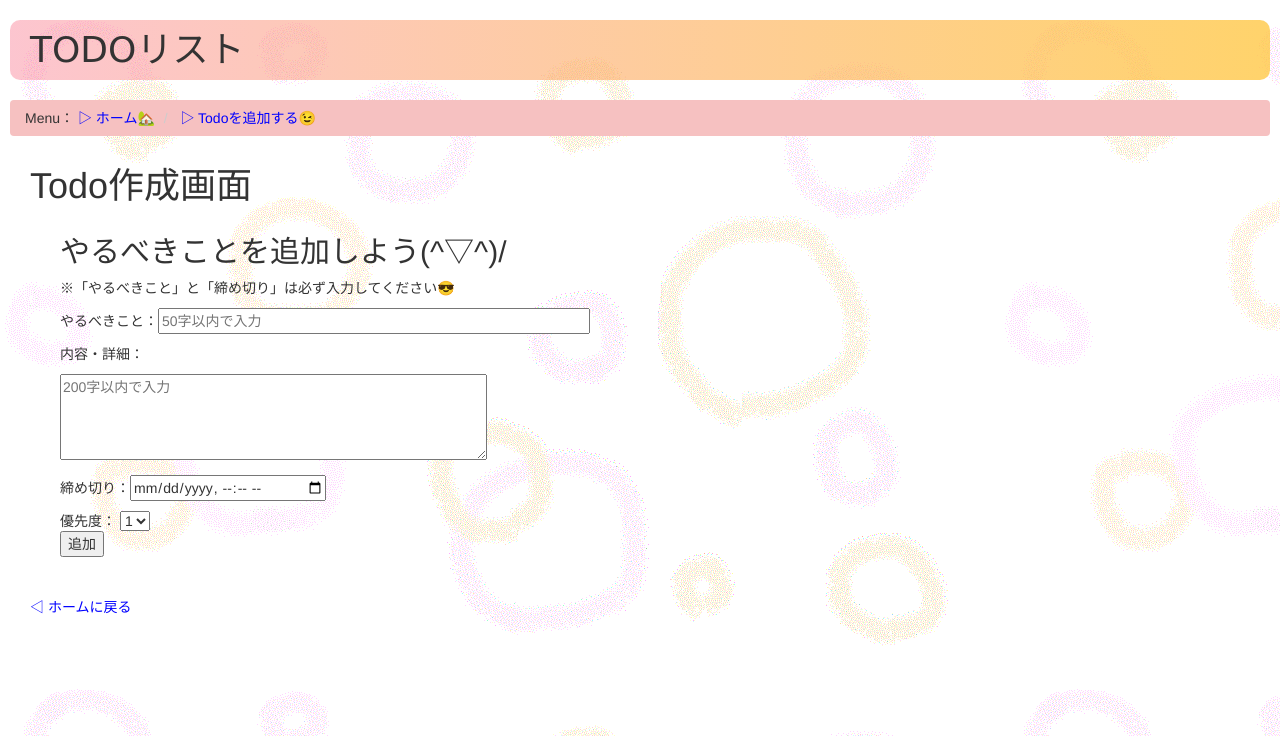
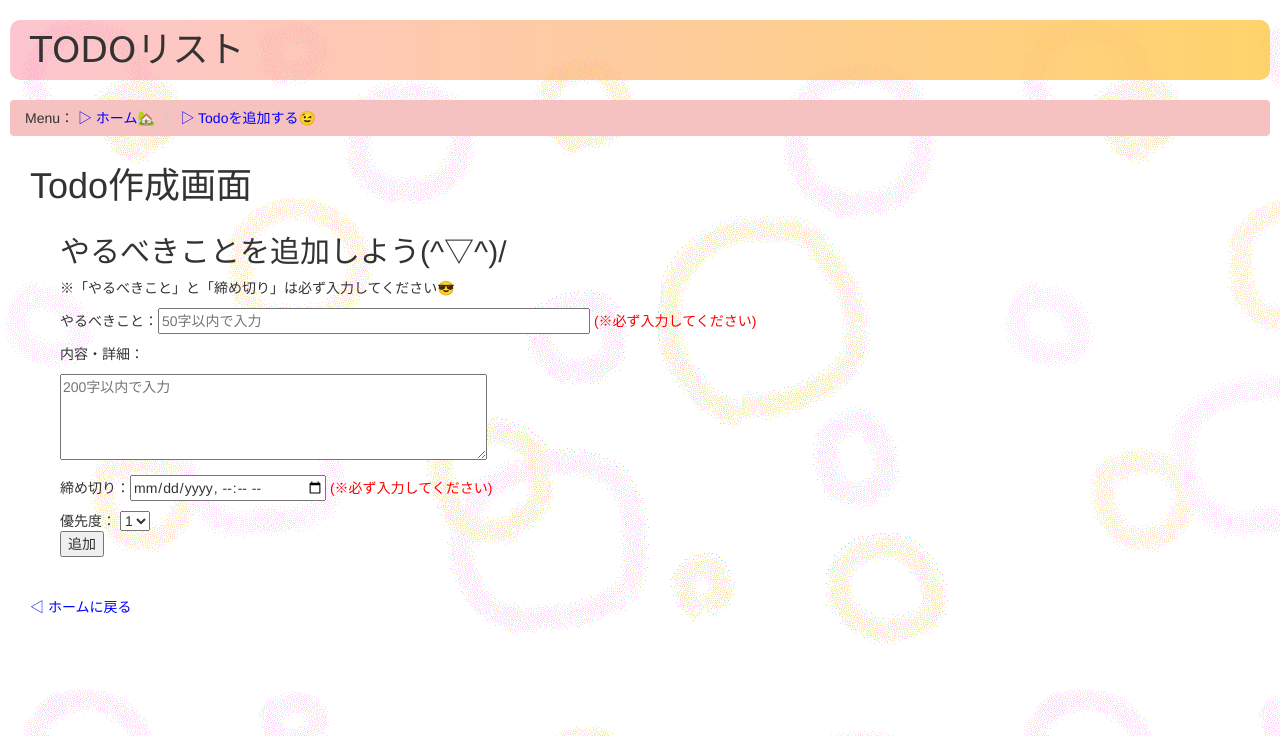
Before and after one commit to chikuwa1/Todo, a Django app: page /todos/create/ in a window 1280 px wide. Shown: the top 736 px of the page. Run offline with Django 4.2, Linux system fonts and the light colour scheme; some libraries are stand-ins or nearby versions.

Commit message:
before forms.py creating(forms in create.html)

```diff
--- a/mysite/todos/templates/todos/create.html
+++ b/mysite/todos/templates/todos/create.html
@@ -27,20 +27,18 @@
             <h2>やるべきことを追加しよう(^▽^)/</h2>
             <p>※「やるべきこと」と「締め切り」は必ず入力してください😎</p>
             <form action="{% url 'todos:create_conf' %}" method="post">
-                <!-- {% csrf_token %}
-            {% if error_messages %}
-            {% for error_messege in error_messeges %}
-            <p>{{ error_message }}</p>
-            {% endfor %}
-            {% endif %} -->
+                {% csrf_token %}
 
                 <fieldset class="create_form">
                     <p>やるべきこと：<input type="text" name='name' size="50" maxlength="50" placeholder="50字以内で入力" required>
+                        <font color="red">(※必ず入力してください)</font>
                     </p>
                     <p>内容・詳細：</p>
                     <p><textarea name="detail" cols="50" rows="4" maxlength="200" placeholder="200字以内で入力"></textarea>
                     </p>
-                    <p>締め切り：<input type="datetime-local" name="deadline" size="50" required></p>
+                    <p>締め切り：<input type="datetime-local" name="deadline" size="50" required>
+                        <font color="red">(※必ず入力してください)</font>
+                    </p>
                     優先度：
                     <select name="priolity" id="priolity" size="1">
                         <option value="5">5</option>
--- a/mysite/todos/views.py
+++ b/mysite/todos/views.py
@@ -49,26 +49,8 @@ def complete(request,todo_id):
 #     return HttpResponse(response % todo_id)
 
 def createConf(request):
-    # today = datetime.datetime.now()
-    # form_error_messages = []
-
-    # if request.POST['name'] == '':
-    #     form_error_messages = "「やるべきこと」が未入力です。必ず入力してください。"
-
-    # if request.POST['deadline'] == '':
-    #     form_error_message = "「締め切り」が未入力です。必ず入力してください。"
-
-    # if request.POST['deadline']
-
-    # if form_error_messages != '':
-    #     template = loader.get_template('todos/create.html')
-    #     context = {
-    #         'error_messages': form_error_messages
-    #     }
-    #     return HttpResponse(template.render(context, request))
-    # else:
-        Todo.objects.create(name=request.POST['name'], detail=request.POST['detail'], deadline=request.POST['deadline'], priolity=request.POST['priolity'])
-        return render(request, 'todos/create_conf.html')
+    Todo.objects.create(name=request.POST['name'], detail=request.POST['detail'], deadline=request.POST['deadline'], priolity=request.POST['priolity'])
+    return render(request, 'todos/create_conf.html')
 
 # def EndView(request, todo_id):
 #     response = " end"
```
Also changed, not shown: mysite/todos/urls.py (+5 -2 lines), mysite/db.sqlite3.
